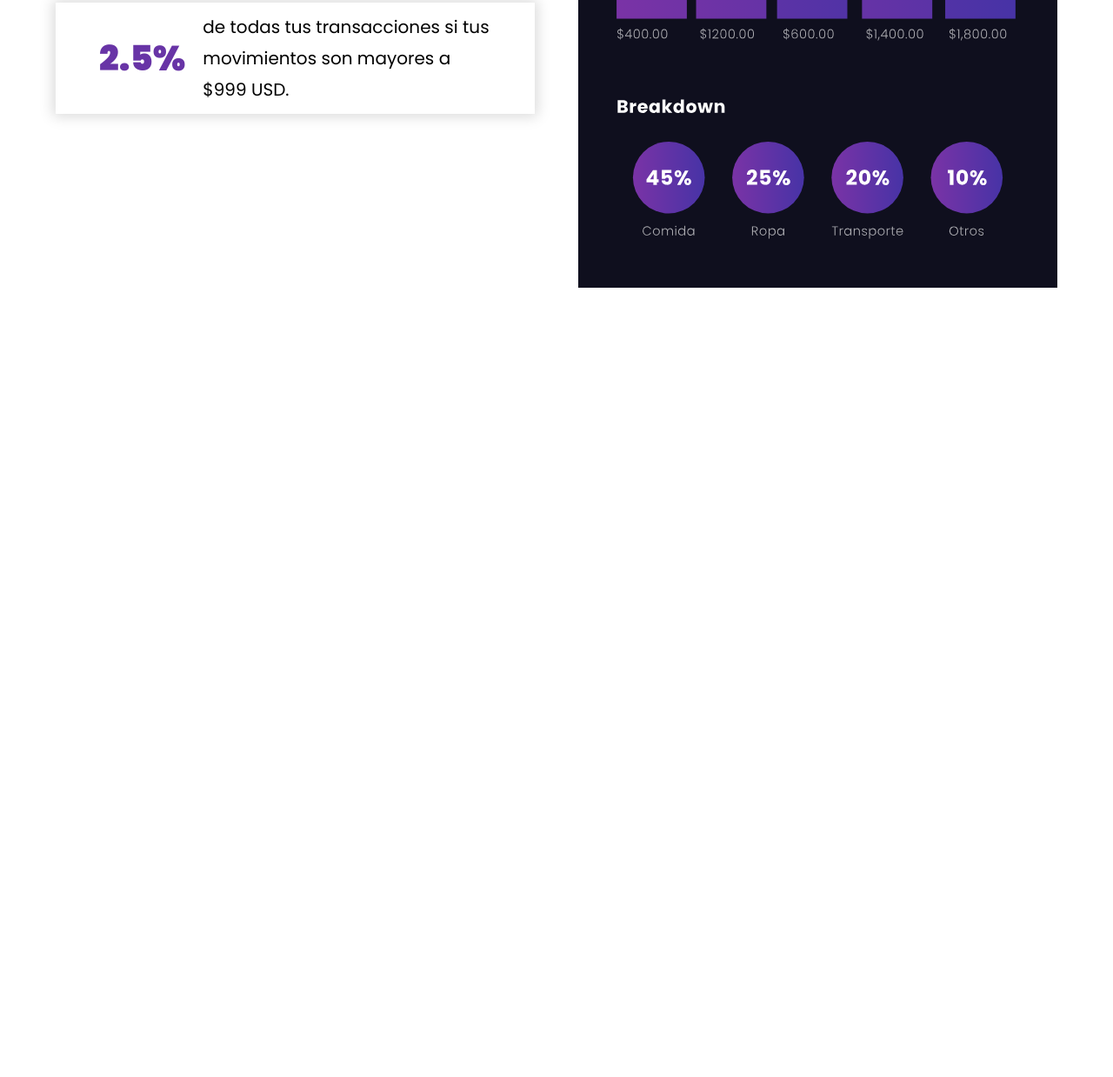
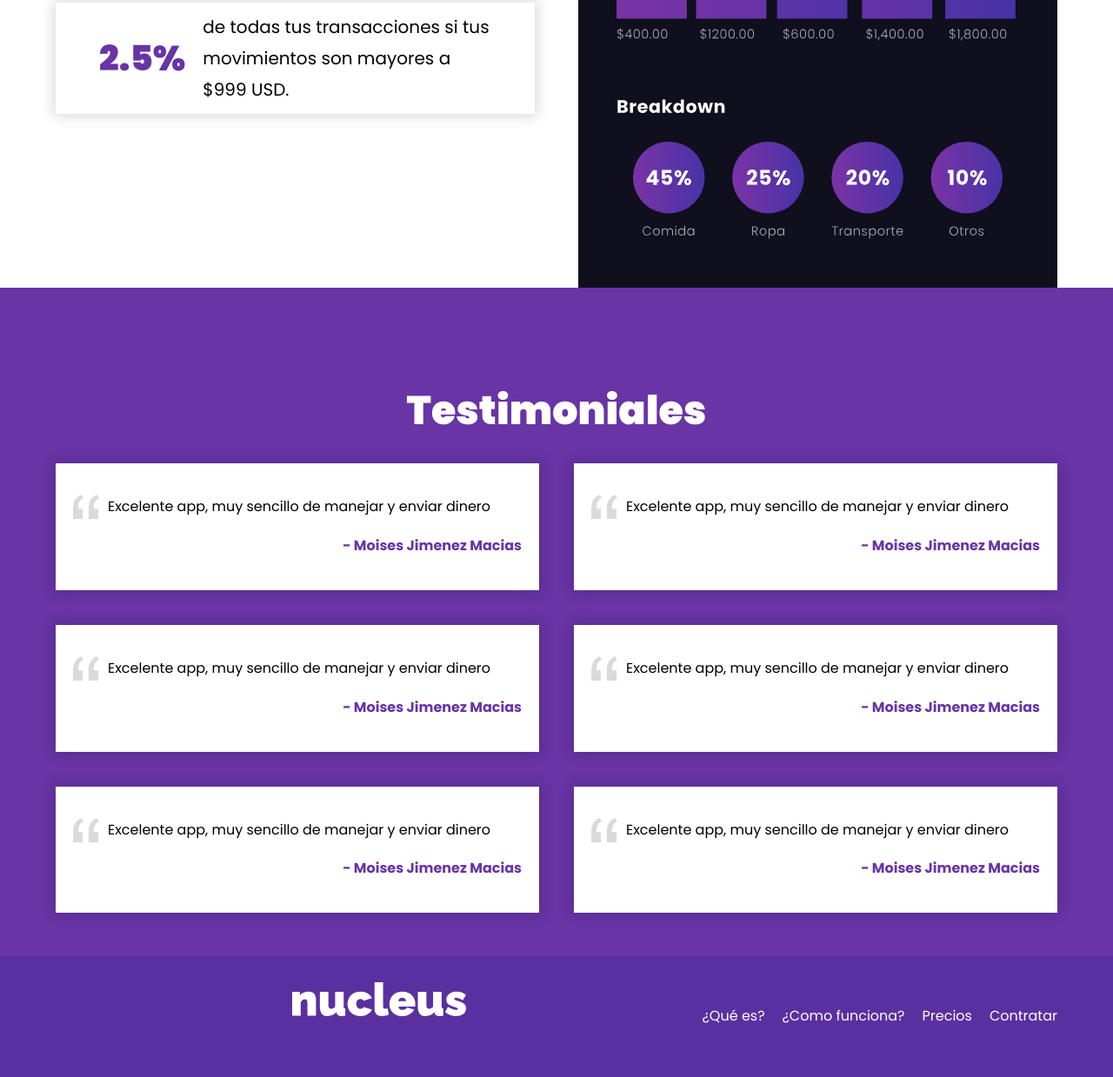
Before and after one commit to MoisesKMS/Nucleus-eWallet, a plain HTML site: page index.html in a window 1280 px wide. Shown: the part 3703-4942 px from the top of the page at 87% size. Before the commit the page ends 4034 px from the top, so only its background shows below. Drawn offline with Linux system fonts and the light colour scheme.

Commit message:
Versión 1.0.0
-Proyecto Terminado
-Terminada Sección de Testimoniales
-Terminada Footer

```diff
--- a/css/styles.css
+++ b/css/styles.css
@@ -162,19 +162,26 @@ img {
     align-items: center;
 }
 
-.navegacion__link {
-    color: var(--primario);
-}
-
 @media (min-width: 768px) {
     .navegacion {
         flex-direction: row;
         align-items: flex-start;
         gap: 2rem;
     }
+}
+
+.navegacion__link {
+    color: var(--primario);
+}
+
+@media (min-width: 768px) {
     .navegacion__link {
         color: var(--blanco);
     }
+}
+
+.navegacion__link--blanco {
+    color: var(--blanco);
 }
 
 
@@ -318,3 +325,84 @@ img {
         text-align: left;
     }
 }
+
+
+/** Testimoniales **/
+
+.testimoniales {
+    background-color: var(--primario);
+    padding: 5rem 0;
+}
+
+.testimoniales__heading {
+    color: var(--blanco);
+}
+
+.testimoniales__grid {
+    display: grid;
+    grid-template-columns: 1fr;
+    gap: 4rem;
+}
+
+@media (min-width: 768px) {
+    .testimoniales__grid {
+        grid-template-columns: repeat(2, 1fr);
+    }
+}
+
+.testimonial {
+    box-shadow: 0px 0px 15px 3px rgb(0 0 0 / .15);
+    background-color: var(--blanco);
+    padding: 2rem;
+    position: relative;
+}
+
+.testimonial__texto {
+    padding-left: 4rem;
+}
+
+.testimonial__texto::before {
+    content: '';
+    background-image: url(../img/comilla.png);
+    background-size: 3rem;
+    background-repeat: no-repeat;
+    background-position: center;
+    width: 3rem;
+    height: 3rem;
+    position: absolute;
+    top: 3.5rem;
+    left: 2rem;
+}
+
+.testimonial__autor {
+    color: var(--primario);
+    font-weight: 700;
+    text-align: right;
+}
+
+
+/** Footer **/
+
+.footer {
+    background-color: #5a30a0;
+    padding: 3rem 0;
+}
+
+@media (min-width: 768px) {
+    .footer__grid {
+        display: flex;
+        justify-content: space-between;
+        align-items: center;
+    }
+}
+
+.footer__logo {
+    width: 20rem;
+    margin: 0 auto 4rem auto;
+}
+
+@media (min-width: 768px) {
+    .footer_logo {
+        margin: 0;
+    }
+}
--- a/index.html
+++ b/index.html
@@ -28,7 +28,6 @@
                     <a href="#" class="navegacion__link">¿Como funciona?</a>
                     <a href="#" class="navegacion__link">Precios</a>
                     <a href="#" class="navegacion__link">Contratar</a>
-
                 </div>
             </div>
 
@@ -125,6 +124,59 @@
         </div>
     </section>
 
+    <section class="testimoniales">
+        <div class="testimoniales__contenedor">
+            <h2 class="testimoniales__heading">Testimoniales</h2>
+
+            <div class="testimoniales__grid">
+                <div class="testimonial">
+                    <p class="testimonial__texto">Excelente app, muy sencillo de manejar y enviar dinero</p>
+                    <p class="testimonial__autor">- Moises Jimenez Macias</p>
+                </div>
+
+                <div class="testimonial">
+                    <p class="testimonial__texto">Excelente app, muy sencillo de manejar y enviar dinero</p>
+                    <p class="testimonial__autor">- Moises Jimenez Macias</p>
+                </div>
+
+                <div class="testimonial">
+                    <p class="testimonial__texto">Excelente app, muy sencillo de manejar y enviar dinero</p>
+                    <p class="testimonial__autor">- Moises Jimenez Macias</p>
+                </div>
+
+                <div class="testimonial">
+                    <p class="testimonial__texto">Excelente app, muy sencillo de manejar y enviar dinero</p>
+                    <p class="testimonial__autor">- Moises Jimenez Macias</p>
+                </div>
+
+                <div class="testimonial">
+                    <p class="testimonial__texto">Excelente app, muy sencillo de manejar y enviar dinero</p>
+                    <p class="testimonial__autor">- Moises Jimenez Macias</p>
+                </div>
+
+                <div class="testimonial">
+                    <p class="testimonial__texto">Excelente app, muy sencillo de manejar y enviar dinero</p>
+                    <p class="testimonial__autor">- Moises Jimenez Macias</p>
+                </div>
+            </div>
+        </div>
+    </section>
+
+    <footer class="footer">
+        <div class="footer__contenedor">
+            <div class="footer__grid">
+                <div class="footer__logo">
+                    <img src="img/logo-blanco.svg" alt="Logo Nucleus">
+                </div>
+                <div class="navegacion">
+                    <a href="#" class="navegacion__link navegacion__link--blanco">¿Qué es?</a>
+                    <a href="#" class="navegacion__link navegacion__link--blanco">¿Como funciona?</a>
+                    <a href="#" class="navegacion__link navegacion__link--blanco">Precios</a>
+                    <a href="#" class="navegacion__link navegacion__link--blanco">Contratar</a>
+                </div>
+            </div>
+        </div>
+    </footer>
 </body>
 
 </html>
```
